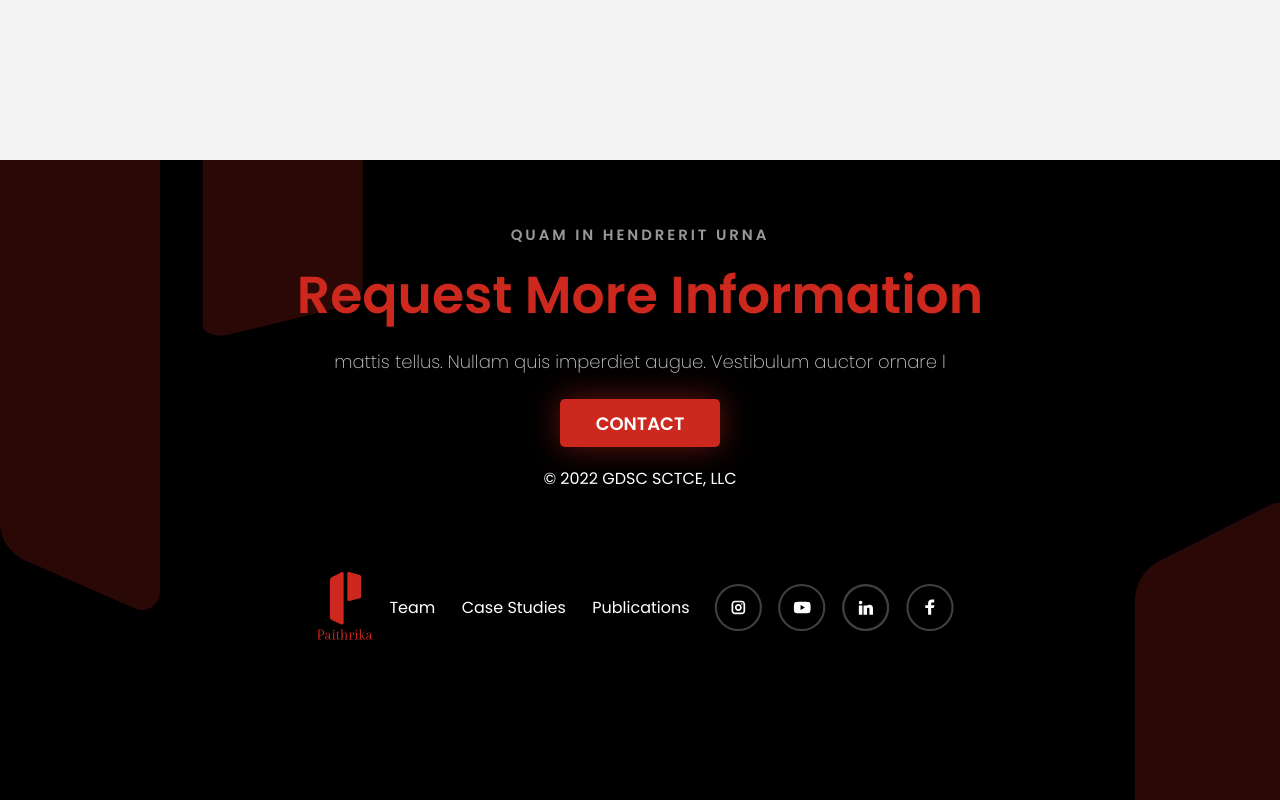
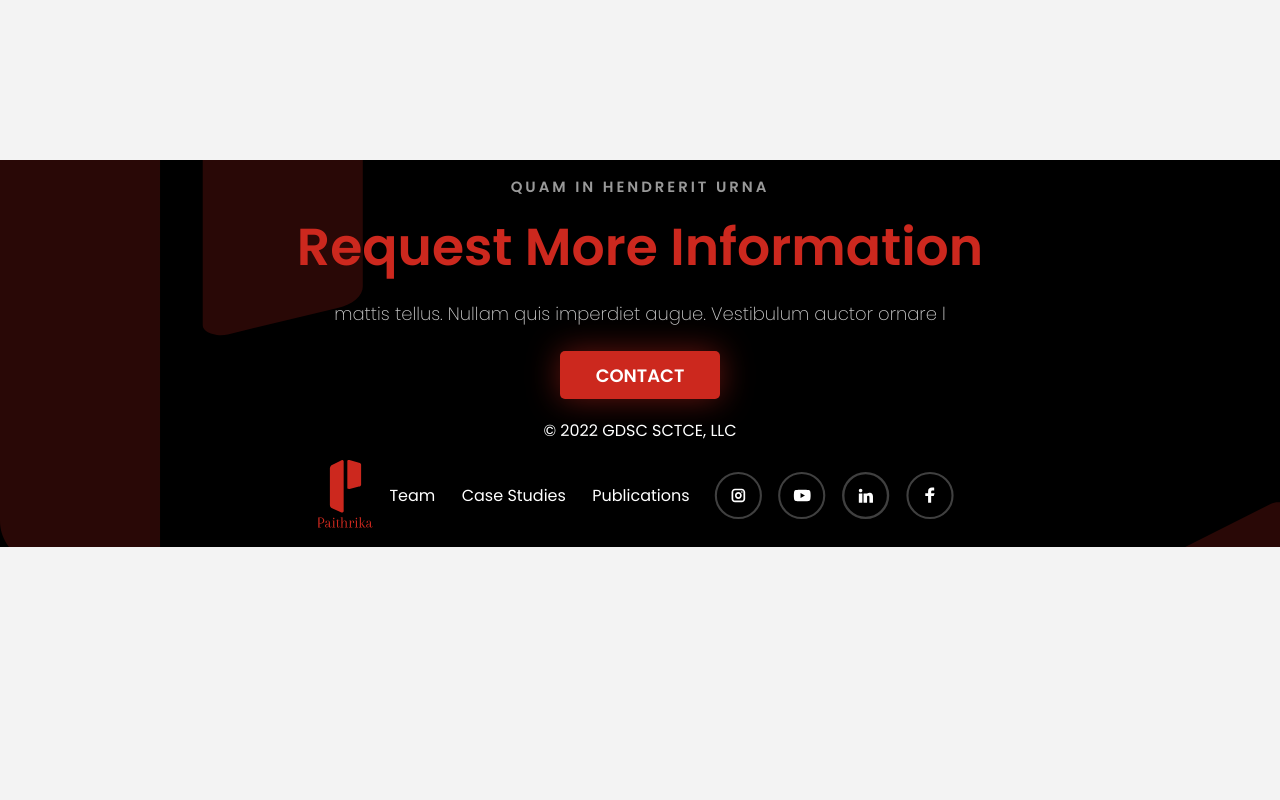
Before and after one commit to 4N1Z/PaithrikaHome, a React (Vite) app: page /upcoming in a window 1280 px wide. Shown: the part 1180-1980 px from the top of the page. After the commit the page ends 1727 px from the top, so only its background shows below. Built offline with nearby package versions, Linux system fonts and the light colour scheme.

Commit message:
Scroll To Top added for project pages

```diff
--- a/src/App.jsx
+++ b/src/App.jsx
@@ -19,6 +19,7 @@ import Upcoming from "./pages/Upcoming/Upcoming";
 import Ongoing from "./pages/Ongoing/Ongoing";
 import Completed from "./pages/Completed/Completed";
 import Slider from "./components/Slider/Slider";
+import ScrollToTop from "./components/Scrolltotop/ScrollToTop";
 
 
 
@@ -80,7 +81,7 @@ function App() {
       <Navbar />
         </div>
       </div> */}
-
+      <ScrollToTop/>
       <Navbar />
       {/* <Season /> */}
       {/* <Home />
@@ -91,7 +92,6 @@ function App() {
       <Testimon />
 
       {/* <Testimonials /> */}
-
       <Routes>
         <Route
           path="/"
--- a/src/components/Footer/Footer.css
+++ b/src/components/Footer/Footer.css
@@ -1,6 +1,6 @@
 .footerbg {
     overflow: hidden;
-    min-height: 80vh;
+    min-height: fit-content;
     background-color: black;
     color: white;
     background-image: url(../../assets/images/footerLogo.svg);
@@ -8,8 +8,8 @@
 }
 
 .footerContainer {
-    padding: 4em;
-    margin: 0;
+    /* padding: 4em; */
+    margin-top: 1em;
 }
 
 .aboveHead {
@@ -64,7 +64,8 @@
 }
 
 .socialsBottm {
-    padding: 5em;
+    /* padding: 5em; */
+    padding: 1em;
     display: flex;
     flex-direction: row;
     align-items: center;
--- /dev/null
+++ b/src/components/Scrolltotop/ScrollToTop.jsx
@@ -0,0 +1,12 @@
+import { useEffect } from "react";
+import { useLocation } from "react-router-dom";
+
+export default function ScrollToTop() {
+  const { pathname } = useLocation();
+
+  useEffect(() => {
+    window.scrollTo(0,0);
+  }, [pathname]);
+
+  return null;
+}
```
